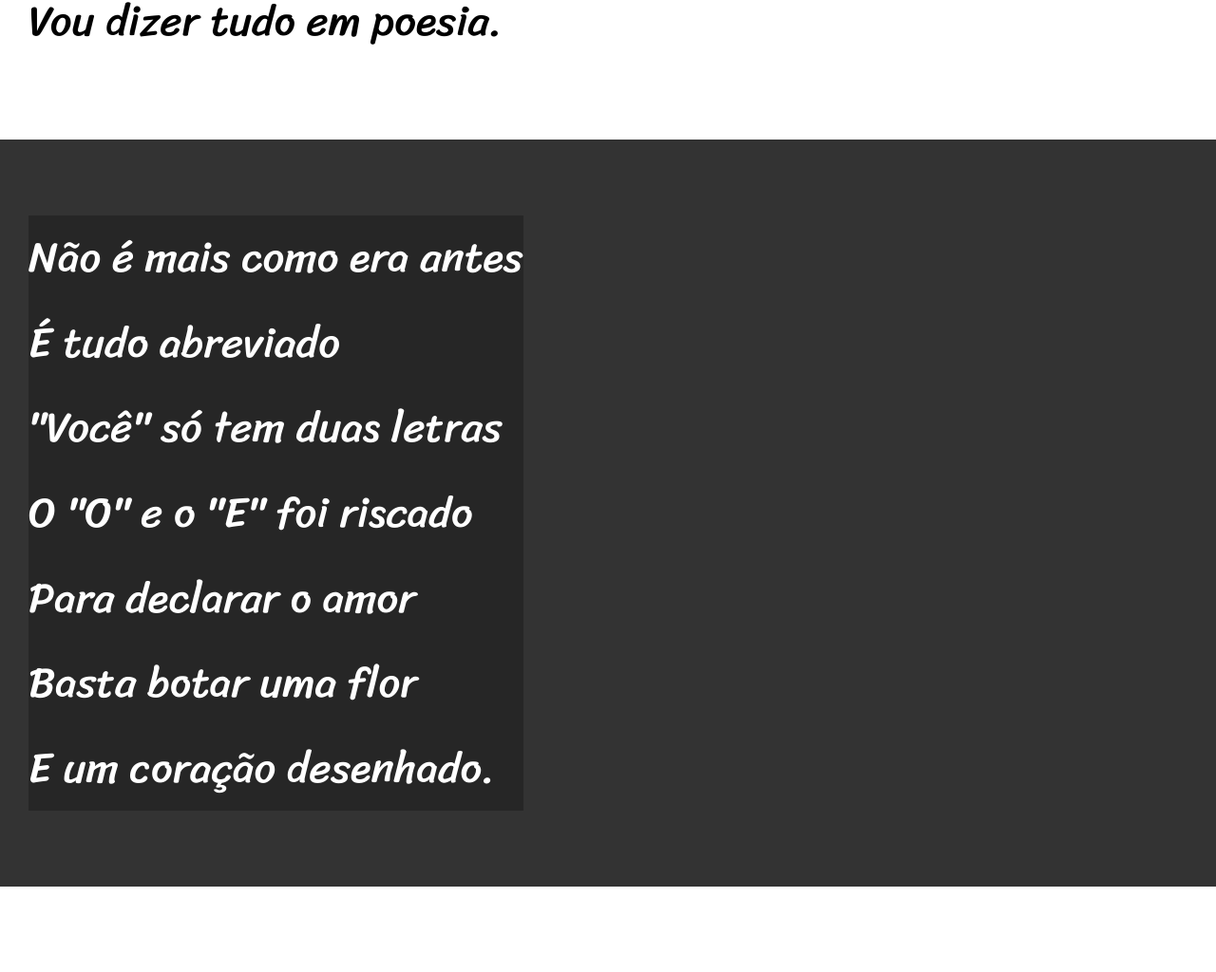
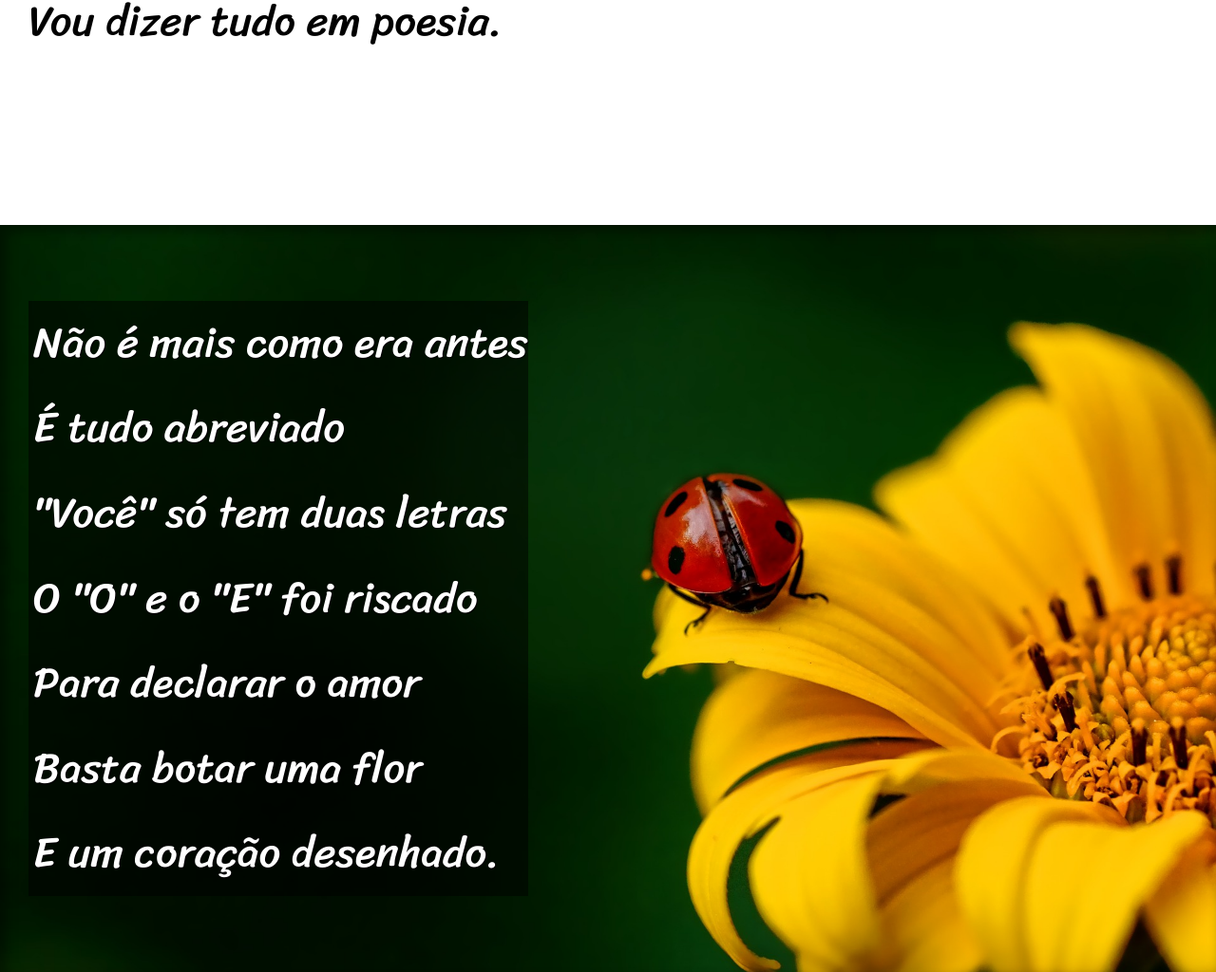
Before and after one commit to Juanbold/html-css, a plain HTML site: page exercícios de revisão/ex011/index.html in a window 1280 px wide. Shown: the part 900-1924 px from the top of the page at 95% size. Drawn offline with Linux system fonts and the light colour scheme.

Commit message:
finalizei o projeto cordel

```diff
--- a/exercícios de revisão/ex011/estilo/style.css
+++ b/exercícios de revisão/ex011/estilo/style.css
@@ -68,6 +68,11 @@ section {
     padding-left: 30px;
     font-family: var(--fonte2);
     font-size: 3.5vw;
+
+}
+
+section > p {
+    padding-bottom : 2em;
 }
 
 
@@ -78,6 +83,9 @@ section.normal {
 section.imagem {
     background-color: rgb(51, 51, 51);
     color: white;
+    box-shadow: inset 6px 6px 13px 0px rgba(0, 0, 0, 0.432);
+     background-size: cover;
+     background-attachment: fixed;
 
 }
     /*
@@ -86,10 +94,24 @@ section.imagem {
      */
 section.imagem > p {
    display: inline-block;
-    background-color: rgb(0, 0, 0, 0.253);
+   padding-bottom: 0px;
+   padding-left: 5px;
+    background-color: rgba(0, 0, 0, 0.514);
+    text-shadow: 1px 1px 0px black;
 
 }
 
+section#img01{
+    background-image: url(../imagens/background001.jpg);
+    background-position: right center;
+
+}
+section#img02 {
+    background-image: url(../imagens/background002.jpg);
+    background-position: right center;
+
+
+}
 
 
 
--- a/exercícios de revisão/ex011/index.html
+++ b/exercícios de revisão/ex011/index.html
@@ -33,7 +33,7 @@
 
 
 
-    <section class="imagem">
+    <section class="imagem" id="img01">
 
             <p>
                 Não é mais como era antes <br>
@@ -59,6 +59,9 @@
                 Agora é .com <br>
                 Se o saite é muito bom <br>
                 Ele vale um alto preço. <br>
+                </p>
+
+            <p>
                 Pra piorar a liguagem <br>
                 O emoticom é um risco <br>
                 Tem símbolo para tudo <br>
@@ -71,7 +74,7 @@
     </section>
 
 
-<section class="imagem">
+<section class="imagem" id="img02">
 
             <p>
                 Tenho saudade das cartas <br>
```
